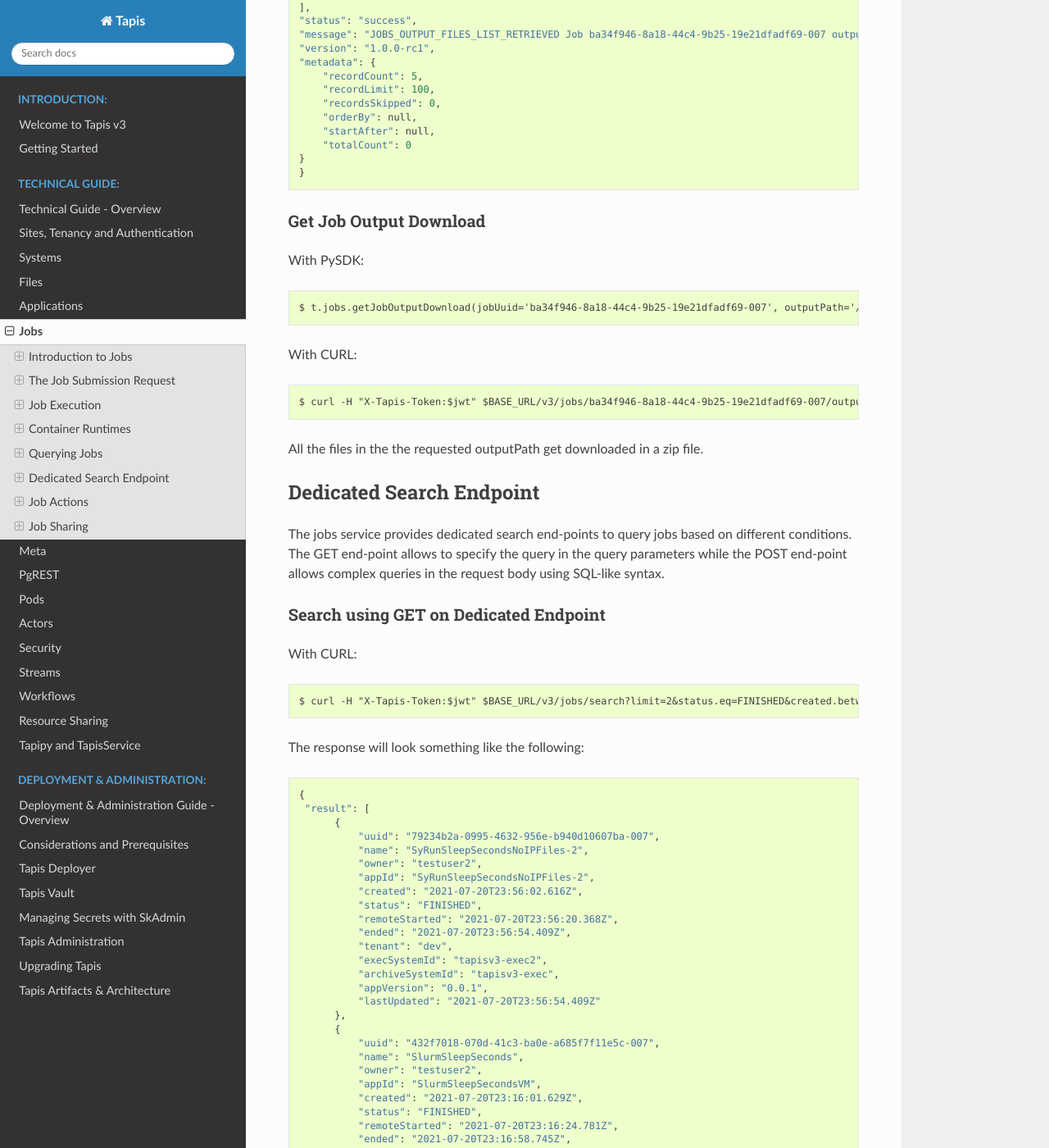
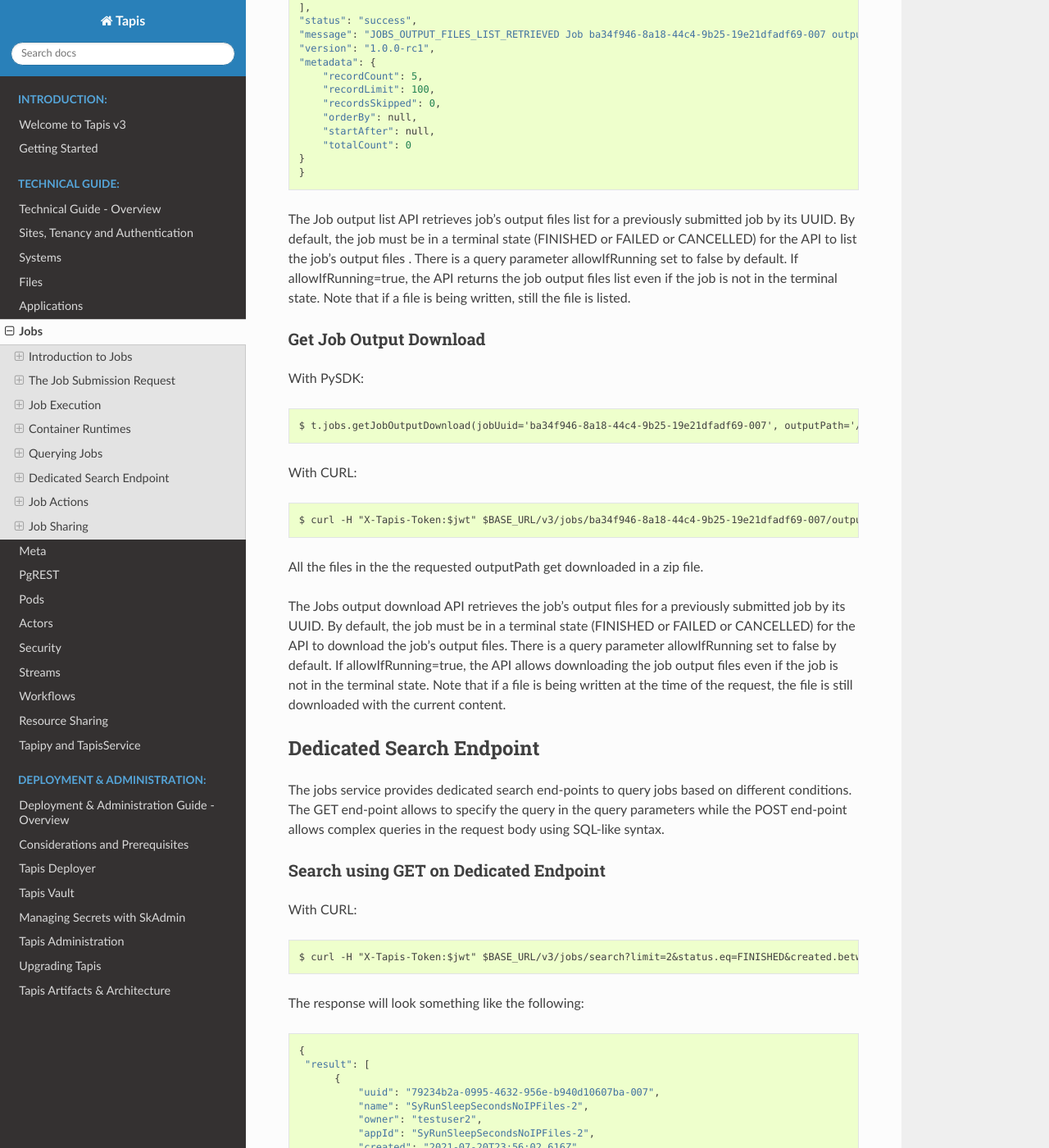
Before and after one commit to tapis-project/documentation, a Sphinx documentation site: the page built from source/technical/jobs.rst, in a window 1280 px wide and 1400 px high, scrolled down 33260 px. Shown: the whole window at 82% size. Built offline with Sphinx 7.4.7 and the Read the Docs theme 2.0.0, drawn with Linux system fonts in a browser that asks for light colours.

Commit message:
Jobs output API enhancements

```diff
--- a/source/technical/jobs.rst
+++ b/source/technical/jobs.rst
@@ -1383,6 +1383,12 @@
     }
     }
 
+The Job output list API retrieves job's output files list for a previously submitted job by its UUID.
+By default, the job must be in a terminal state (FINISHED or FAILED or CANCELLED) for the API to list the job's output files .
+There is a query parameter allowIfRunning set to false by default.
+If allowIfRunning=true, the API returns the job output files list even if the job is not in the terminal state.
+Note that if a file is being written, still the file is listed.
+
 Get Job Output Download
 -------------------------
 
@@ -1400,6 +1406,12 @@
       $ curl -H "X-Tapis-Token:$jwt" $BASE_URL/v3/jobs/ba34f946-8a18-44c4-9b25-19e21dfadf69-007/output/download/ --output joboutput.zip
 
 All the files in the the requested outputPath get downloaded in a zip file.
+
+The Jobs output download API retrieves the job's output files for a previously submitted job by its UUID.
+By default, the job must be in a terminal state (FINISHED or FAILED or CANCELLED) for the API to download the job's output files.
+There is a query parameter allowIfRunning set to false by default.
+If allowIfRunning=true, the API allows downloading the job output files even if the job is not in the terminal state.
+Note that if a file is being written at the time of the request, the file is still downloaded with the current content.
 
 
 Dedicated Search Endpoint
@@ -1468,6 +1480,7 @@
       }
       }
 
+
 Search using POST on Dedicated Endpoint
 ---------------------------------------
 A user can make complex queries to Jobs service by specifying SQL-like syntax in the request body to the end-point /v3/jobs/search.
```
